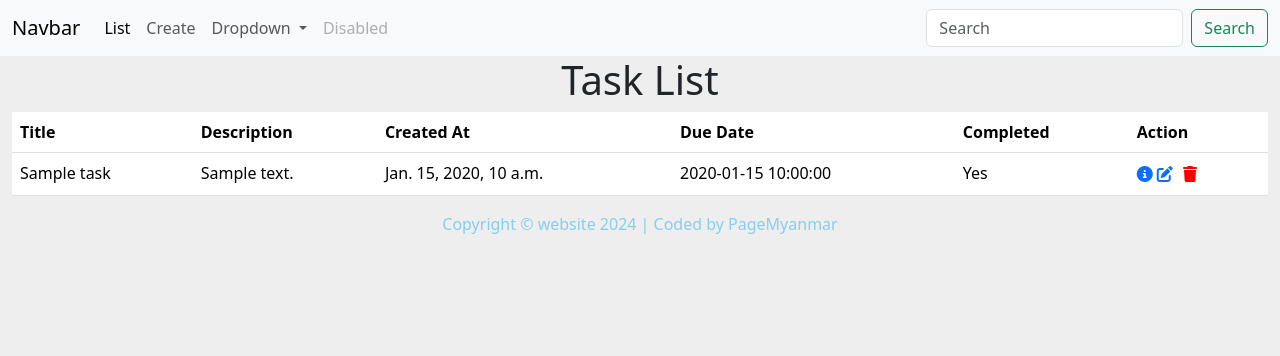
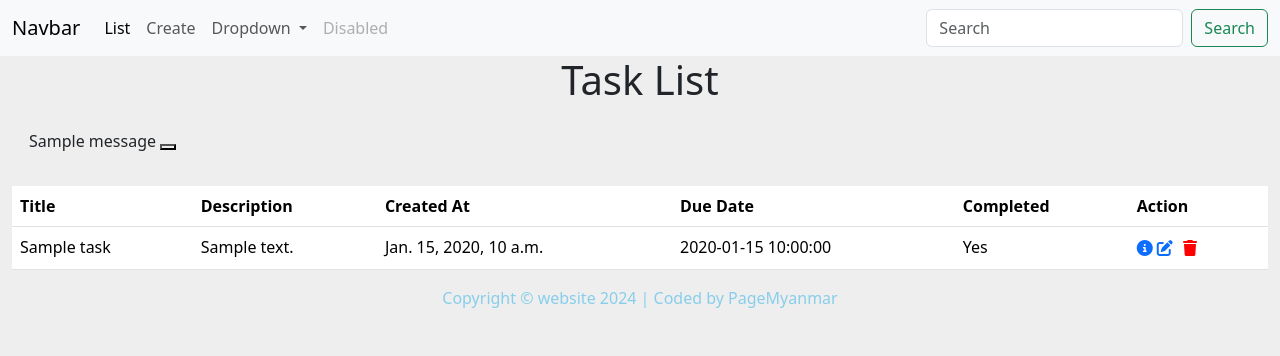
Before and after one commit to MgZayarNaing/project1, a Django app: page /myapp/task_list/ in a window 1280 px wide. Shown: the top 356 px of the page. Run offline with Django 4.2, Linux system fonts and the light colour scheme; tables that the repository leaves empty hold one stand-in row (values such as "Sample post"); one stand-in notice (Sample message) is shown; some libraries are stand-ins or nearby versions.

Commit message:
messages commit

```diff
--- a/myapp/templates/task_list.html
+++ b/myapp/templates/task_list.html
@@ -4,6 +4,17 @@
 {% load static %}
 
 <h1 style="text-align: center;">Task List</h1>
+
+{% if messages %}
+
+{% for message in messages %}
+<div class="alert alert-{{ message.tags }} alert-dismissible fade show" role="alert">
+    {{ message }}
+    <button type="button" class="close" data-dismiss="alert" aria-label="Close" ></button>
+</div>
+
+{% endfor %}
+{% endif %}
 
 <table class="table">
     <thead>
--- a/myapp/views.py
+++ b/myapp/views.py
@@ -1,5 +1,6 @@
 from django.shortcuts import render,redirect,get_object_or_404
 from .models import Task
+from django.contrib import messages
 # Create your views here.
 
 def task_list(request):
@@ -15,7 +16,7 @@ def task_create(request):
 
         task = Task(title=title, description=description, due_date=due_date, is_completed=is_completed)
         task.save()
-
+        messages.success(request, 'Task created successfully')
         return redirect('task_list')
     return render(request, 'task_form.html')
 
@@ -25,6 +26,7 @@ def delete_task(request, task_id):
 
     if request.method == 'POST':
         task.delete()
+        messages.success(request, 'Task delete successfully')
         return redirect('task_list')
 
     return render(request, 'delete_task.html', {'task': task})
```
Also changed, not shown: todoapp/settings.py (+10 -0 lines), db.sqlite3.
